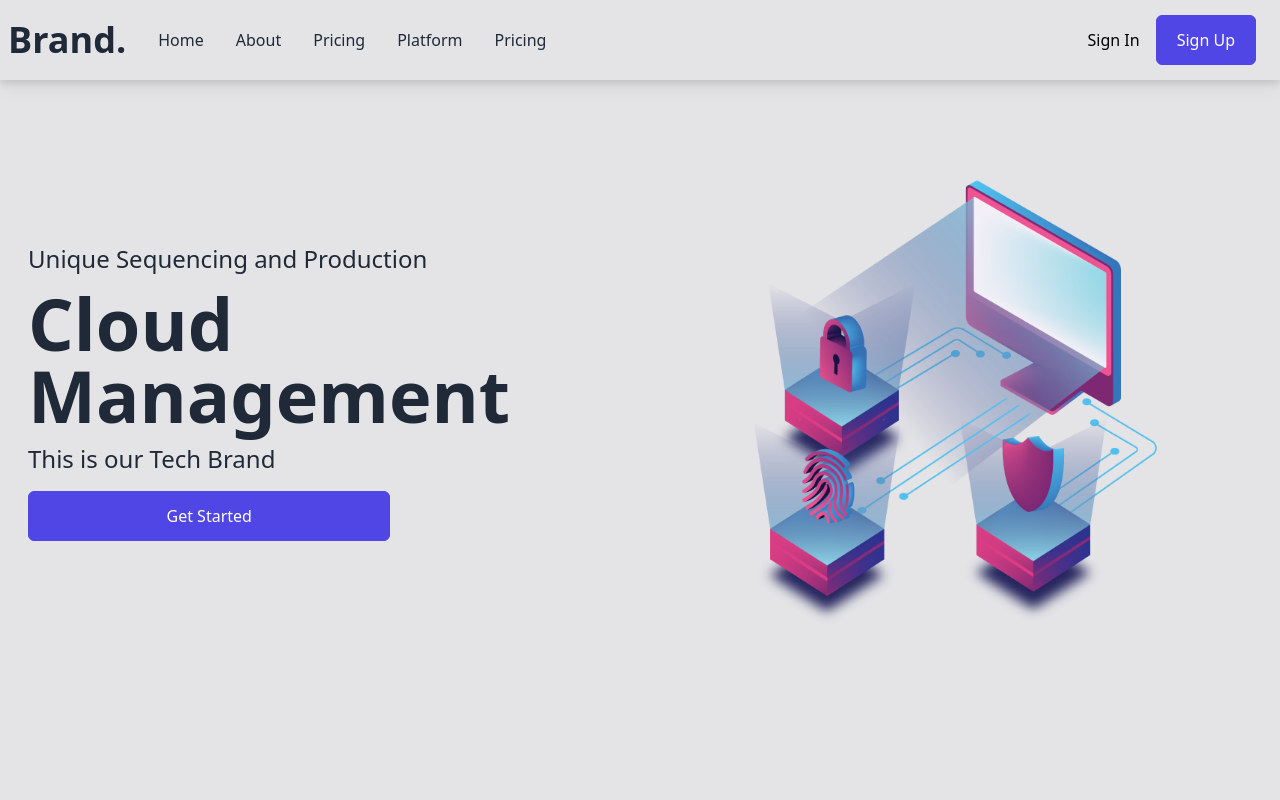
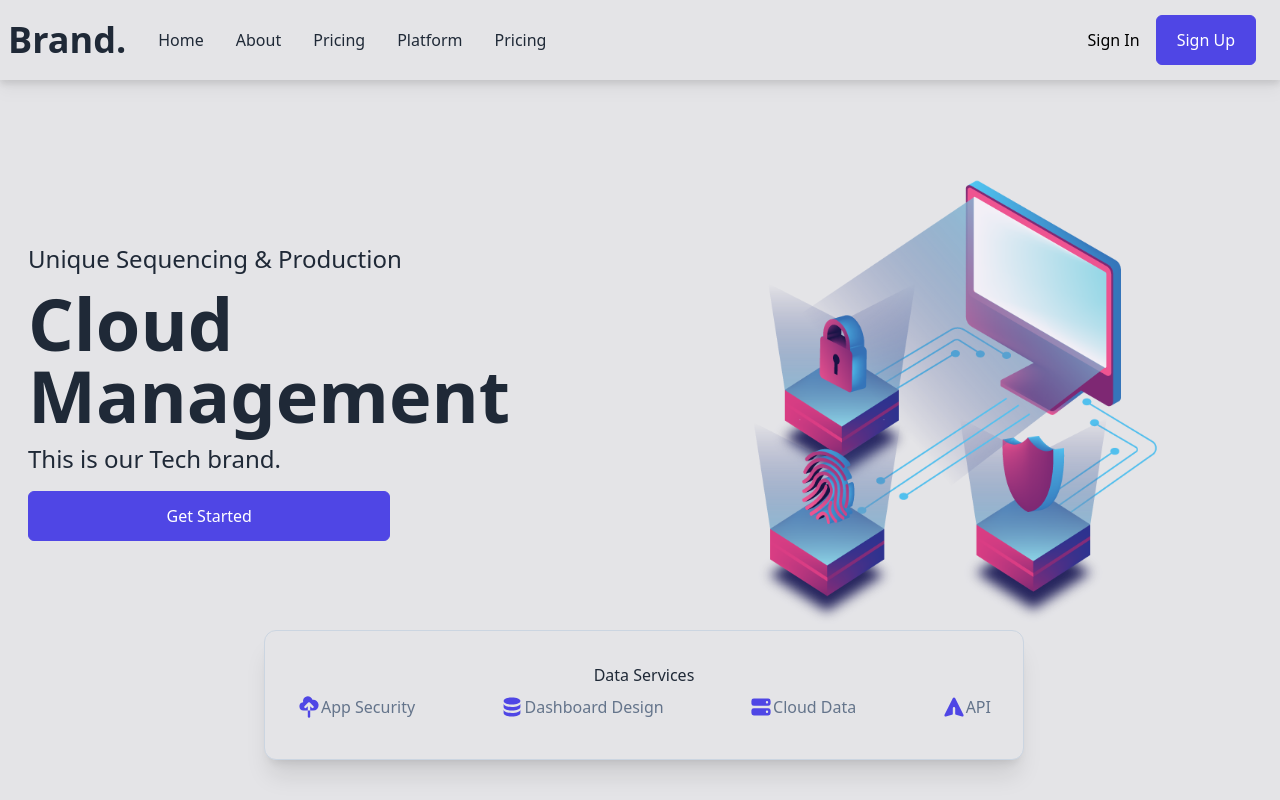
Before and after one commit to sahalmahin/cloud-management, a React (Vite) app: page / in a window 1280 px wide. Built offline with nearby package versions, Linux system fonts and the light colour scheme.

Commit message:
banner-section has been done

```diff
--- a/package.json
+++ b/package.json
@@ -10,6 +10,7 @@
     "preview": "vite preview"
   },
   "dependencies": {
+    "@heroicons/react": "^1.0.6",
     "localforage": "^1.10.0",
     "match-sorter": "^6.3.4",
     "react": "^18.2.0",
--- a/src/components/Hero.jsx
+++ b/src/components/Hero.jsx
@@ -1,22 +1,39 @@
-// import { CloudUploadIcon, DatabaseIcon, PaperAirplaneIcon, ServerIcon } from '@heroIcons/react/solid';
-import bgImg from '../assets/cyber-bg.png';
+import React from 'react'
+import {
+    CloudUploadIcon,
+    DatabaseIcon,
+    PaperAirplaneIcon,
+    ServerIcon,
+} from '@heroicons/react/solid'
+import bgImg from '../assets/cyber-bg.png'
 
 const Hero = () => {
-    return (
-        <div className='w-full h-screen bg-zinc-200 flex flex-col justify-between'>
-            <div className='grid md:grid-cols-2 max-w-[1240px] m-auto'>
-                <div className="flex flex-col justify-center md:items-start w-full px-2 py-8">
-                    <p className="text-2xl">Unique Sequencing and Production</p>
-                    <h1 className="py-3 text-5xl md:text-7xl font-bold">Cloud Management</h1>
-                    <p className="text-2xl">This is our Tech Brand</p>
-                    <button className="py-3 px-6 sm:w-[60%] my-4">Get Started</button>
-                </div>
-                <div>
-                    <img src={bgImg} alt="/" />
+  return (
+    <div name='home' className='w-full h-screen bg-zinc-200 flex flex-col justify-between'>
+        <div className='grid md:grid-cols-2 max-w-[1240px] m-auto'>
+            <div className='flex flex-col justify-center md:items-start w-full px-2 py-8'>
+                <p className='text-2xl'>Unique Sequencing & Production</p>
+                <h1 className='py-3 text-5xl md:text-7xl font-bold'>Cloud Management</h1>
+                <p className='text-2xl'>This is our Tech brand.</p>
+                <button className='py-3 px-6 sm:w-[60%] my-4'>Get Started</button>
+            </div>
+            <div>
+                <img className='w-full' src={bgImg} alt="/" />
+            </div>
+            <div className='absolute flex flex-col py-8 md:min-w-[760px] bottom-[5%]
+            mx-1 md:left-1/2 transform md:-translate-x-1/2 bg-zinc-200
+            border border-slate-300 rounded-xl text-center shadow-xl'>
+                <p>Data Services</p>
+                <div className='flex justify-between flex-wrap px-4'>
+                    <p className='flex px-4 py-2 text-slate-500'><CloudUploadIcon className='h-6 text-indigo-600' /> App Security</p>
+                    <p className='flex px-4 py-2 text-slate-500'><DatabaseIcon className='h-6 text-indigo-600' /> Dashboard Design</p>
+                    <p className='flex px-4 py-2 text-slate-500'><ServerIcon className='h-6 text-indigo-600' /> Cloud Data</p>
+                    <p className='flex px-4 py-2 text-slate-500'><PaperAirplaneIcon className='h-6 text-indigo-600' /> API</p>
                 </div>
             </div>
         </div>
-    );
-};
+    </div>
+  )
+}
 
-export default Hero;
+export default Hero
```
Also changed, not shown: 1 other file (tests, documents, lock files or other folders).
